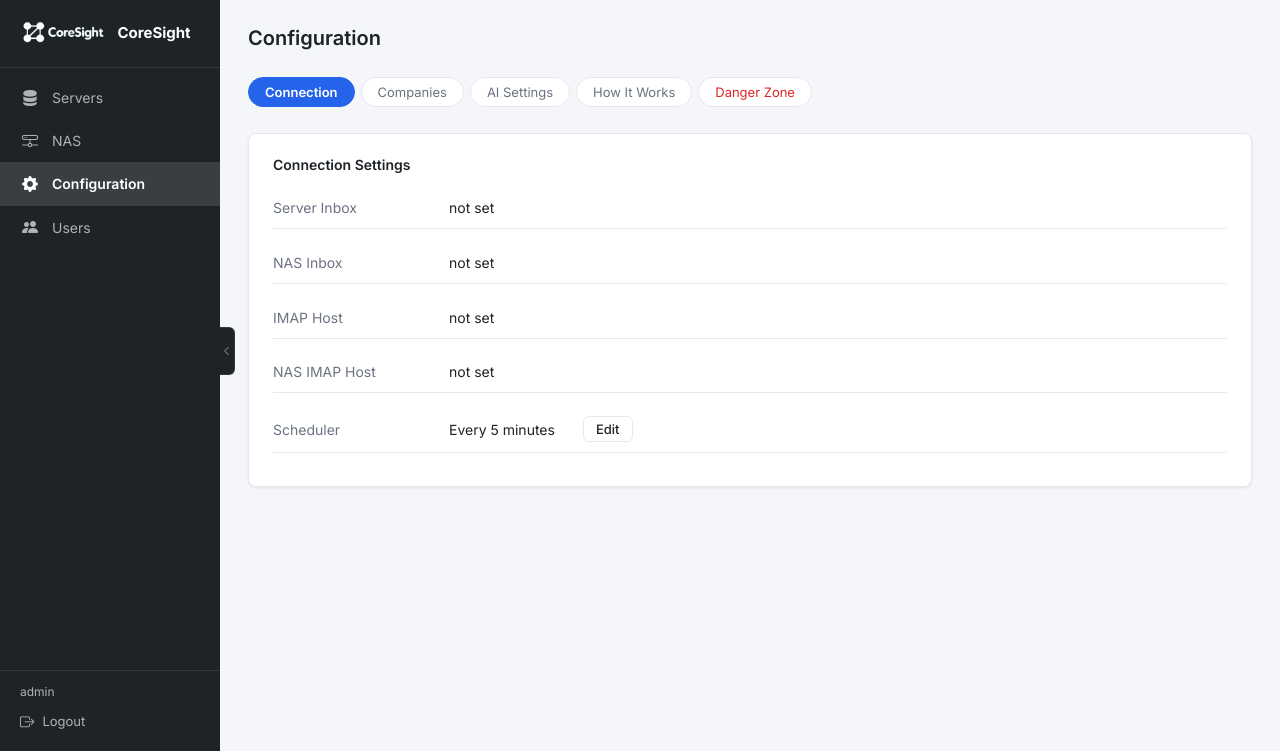
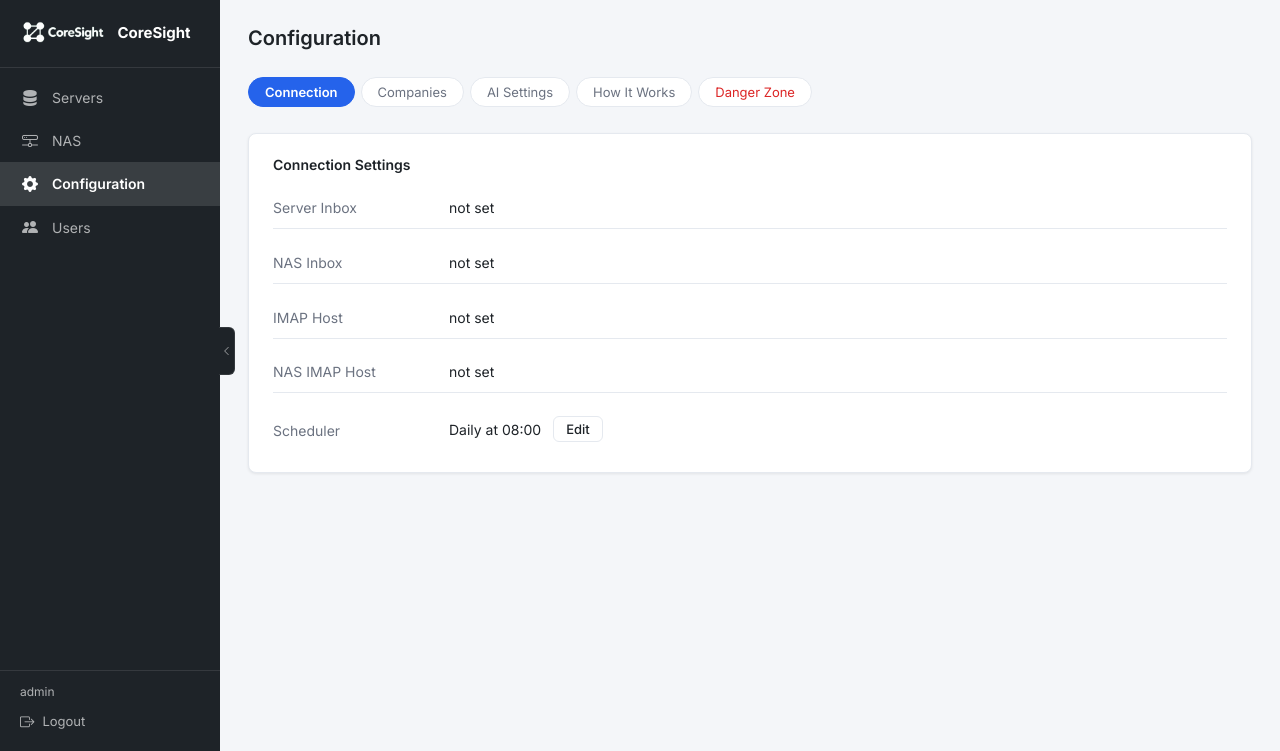
Before and after one commit to bekaheni/Backup-Status, a Flask app: page /configuration in a window 1280 px wide. Shown: the part 49-800 px from the top of the page. Run offline with Flask 3, Linux system fonts and the light colour scheme; a user stored in the database is signed in.

Commit message:
feature: configurable daily schedule time for email polling
Co-Authored-By: Claude Sonnet 4.6 <noreply@anthropic.com>

```diff
--- a/app.py
+++ b/app.py
@@ -889,24 +889,68 @@ def start_background_jobs():
         return
 
     with app.app_context():
-        interval = int(get_config('scheduler_interval_minutes', '5') or '5')
+        schedule_type = get_config('schedule_type', 'daily') or 'daily'
+        schedule_time_str = get_config('schedule_time', '08:00') or '08:00'
+        interval = int(get_config('schedule_interval_minutes', '60') or '60')
 
     _scheduler = BackgroundScheduler()
-    _scheduler.add_job(func=lambda: check_email('server'), trigger="date", run_date=datetime.now())
-    _scheduler.add_job(func=lambda: check_email('nas'), trigger="date", run_date=datetime.now() + timedelta(seconds=10))
-    _scheduler.add_job(func=lambda: check_email('server'), trigger="interval", minutes=interval, id='server_check')
-    _scheduler.add_job(func=lambda: check_email('nas'), trigger="interval", minutes=interval, id='nas_check',
-                       start_date=datetime.now() + timedelta(seconds=30))
+
+    if schedule_type == 'daily':
+        try:
+            hour, minute = [int(x) for x in schedule_time_str.split(':')]
+        except (ValueError, AttributeError):
+            hour, minute = 8, 0
+        nas_dt = datetime(2000, 1, 1, hour, minute) + timedelta(minutes=2)
+        _scheduler.add_job(func=lambda: check_email('server'), trigger='cron',
+                           hour=hour, minute=minute, id='server_check')
+        _scheduler.add_job(func=lambda: check_email('nas'), trigger='cron',
+                           hour=nas_dt.hour, minute=nas_dt.minute, id='nas_check')
+        print(f"Scheduler started — daily server check at {hour:02d}:{minute:02d}, NAS at {nas_dt.hour:02d}:{nas_dt.minute:02d}")
+    else:
+        _scheduler.add_job(func=lambda: check_email('server'), trigger="date", run_date=datetime.now())
+        _scheduler.add_job(func=lambda: check_email('nas'), trigger="date", run_date=datetime.now() + timedelta(seconds=10))
+        _scheduler.add_job(func=lambda: check_email('server'), trigger="interval", minutes=interval, id='server_check')
+        _scheduler.add_job(func=lambda: check_email('nas'), trigger="interval", minutes=interval, id='nas_check',
+                           start_date=datetime.now() + timedelta(seconds=30))
+        print(f"Scheduler started — checking both email accounts immediately and then every {interval} minute(s)")
+
     _scheduler.start()
-    print(f"Scheduler started — checking both email accounts immediately and then every {interval} minute(s)")
-
-
-def reschedule(interval_minutes):
+
+
+def reschedule():
     global _scheduler
-    if _scheduler and _scheduler.running:
-        _scheduler.reschedule_job('server_check', trigger='interval', minutes=interval_minutes)
-        _scheduler.reschedule_job('nas_check', trigger='interval', minutes=interval_minutes)
-        print(f"Scheduler updated to every {interval_minutes} minute(s)")
+    if not _scheduler or not _scheduler.running:
+        return
+
+    with app.app_context():
+        schedule_type = get_config('schedule_type', 'daily') or 'daily'
+        schedule_time_str = get_config('schedule_time', '08:00') or '08:00'
+        interval = int(get_config('schedule_interval_minutes', '60') or '60')
+
+    for job_id in ('server_check', 'nas_check'):
+        try:
+            _scheduler.remove_job(job_id)
+        except Exception:
+            pass
+
+    if schedule_type == 'daily':
+        try:
+            hour, minute = [int(x) for x in schedule_time_str.split(':')]
+        except (ValueError, AttributeError):
+            hour, minute = 8, 0
+        nas_dt = datetime(2000, 1, 1, hour, minute) + timedelta(minutes=2)
+        _scheduler.add_job(func=lambda: check_email('server'), trigger='cron',
+                           hour=hour, minute=minute, id='server_check')
+        _scheduler.add_job(func=lambda: check_email('nas'), trigger='cron',
+                           hour=nas_dt.hour, minute=nas_dt.minute, id='nas_check')
+        print(f"Scheduler updated — daily server check at {hour:02d}:{minute:02d}, NAS at {nas_dt.hour:02d}:{nas_dt.minute:02d}")
+    else:
+        _scheduler.add_job(func=lambda: check_email('server'), trigger='interval',
+                           minutes=interval, id='server_check')
+        _scheduler.add_job(func=lambda: check_email('nas'), trigger='interval',
+                           minutes=interval, id='nas_check',
+                           start_date=datetime.now() + timedelta(seconds=30))
+        print(f"Scheduler updated to every {interval} minute(s)")
 
 @app.route('/parsing-logic')
 def parsing_logic():
@@ -923,7 +967,9 @@ def configuration_page():
     nas_inbox = os.getenv('NAS_EMAIL', 'not set')
     imap_server = os.getenv('IMAP_SERVER', 'not set')
     nas_imap_server = os.getenv('NAS_IMAP_SERVER', 'not set')
-    scheduler_interval = int(get_config('scheduler_interval_minutes', '5') or '5')
+    schedule_type = get_config('schedule_type', 'daily') or 'daily'
+    schedule_time = get_config('schedule_time', '08:00') or '08:00'
+    schedule_interval_minutes = int(get_config('schedule_interval_minutes', '60') or '60')
     ai_parsing_enabled = (get_config('ai_parsing_enabled', 'true') or 'true').lower() == 'true'
     ai_prompt_server = get_config('ai_prompt_server', DEFAULT_SERVER_PROMPT)
     ai_prompt_nas = get_config('ai_prompt_nas', DEFAULT_NAS_PROMPT)
@@ -932,7 +978,9 @@ def configuration_page():
                            nas_inbox=nas_inbox,
                            imap_server=imap_server,
                            nas_imap_server=nas_imap_server,
-                           scheduler_interval=scheduler_interval,
+                           schedule_type=schedule_type,
+                           schedule_time=schedule_time,
+                           schedule_interval_minutes=schedule_interval_minutes,
                            ai_parsing_enabled=ai_parsing_enabled,
                            ai_prompt_server=ai_prompt_server,
                            ai_prompt_nas=ai_prompt_nas,
@@ -1012,7 +1060,9 @@ with app.app_context():
     defaults = {
         'ai_prompt_server': DEFAULT_SERVER_PROMPT,
         'ai_prompt_nas': DEFAULT_NAS_PROMPT,
-        'scheduler_interval_minutes': '5',
+        'schedule_type': 'daily',
+        'schedule_time': '08:00',
+        'schedule_interval_minutes': '60',
         'ai_parsing_enabled': 'true',
     }
     for key, value in defaults.items():
@@ -1383,13 +1433,26 @@ def _build_status_summary():
         }
         total_servers += total
 
-    scheduler_interval = int(get_config('scheduler_interval_minutes', '5') or '5')
+    schedule_type = get_config('schedule_type', 'daily') or 'daily'
+    schedule_info = {'schedule_type': schedule_type}
+    if schedule_type == 'daily':
+        schedule_info['schedule_time'] = get_config('schedule_time', '08:00') or '08:00'
+    else:
+        schedule_info['schedule_interval_minutes'] = int(get_config('schedule_interval_minutes', '60') or '60')
+
+    next_run = None
+    if _scheduler and _scheduler.running:
+        job = _scheduler.get_job('server_check')
+        if job and job.next_run_time:
+            next_run = job.next_run_time.isoformat()
+    if next_run:
+        schedule_info['next_run'] = next_run
 
     return {
         'last_fetched': last_fetched,
         'total_servers': total_servers,
         'breakdown': breakdown,
-        'scheduler_interval_minutes': scheduler_interval,
+        **schedule_info,
     }
 
 
@@ -1479,18 +1542,43 @@ def api_servers():
 @login_required
 def save_settings():
     data = request.get_json() or {}
-    interval = data.get('scheduler_interval_minutes')
+    schedule_type = data.get('schedule_type')
+    schedule_time = data.get('schedule_time')
+    schedule_interval_minutes = data.get('schedule_interval_minutes')
     ai_enabled = data.get('ai_parsing_enabled')
 
-    if interval is not None:
+    schedule_changed = False
+
+    if schedule_type is not None:
+        if schedule_type not in ('daily', 'interval'):
+            return jsonify({'success': False, 'message': 'Invalid schedule type'})
+        set_config('schedule_type', schedule_type)
+        schedule_changed = True
+
+    if schedule_time is not None:
+        if not re.match(r'^\d{2}:\d{2}$', schedule_time):
+            return jsonify({'success': False, 'message': 'Time must be in HH:MM format'})
         try:
-            interval = int(interval)
-            if not 1 <= interval <= 60:
-                return jsonify({'success': False, 'message': 'Interval must be between 1 and 60 minutes'})
-            set_config('scheduler_interval_minutes', str(interval))
-            reschedule(interval)
+            h, m = int(schedule_time[:2]), int(schedule_time[3:])
+            if not (0 <= h <= 23 and 0 <= m <= 59):
+                raise ValueError
+        except ValueError:
+            return jsonify({'success': False, 'message': 'Invalid time value'})
+        set_config('schedule_time', schedule_time)
+        schedule_changed = True
+
+    if schedule_interval_minutes is not None:
+        try:
+            interval = int(schedule_interval_minutes)
+            if not 1 <= interval <= 1440:
+                return jsonify({'success': False, 'message': 'Interval must be between 1 and 1440 minutes'})
+            set_config('schedule_interval_minutes', str(interval))
+            schedule_changed = True
         except (ValueError, TypeError):
             return jsonify({'success': False, 'message': 'Invalid interval value'})
+
+    if schedule_changed:
+        reschedule()
 
     if ai_enabled is not None:
         set_config('ai_parsing_enabled', 'true' if ai_enabled else 'false')
--- a/static/js/admin.js
+++ b/static/js/admin.js
@@ -66,40 +66,71 @@
     });
   });
 
-  // ── Scheduler interval edit ──────────────────────────────────────────────────
+  // ── Scheduler section ────────────────────────────────────────────────────────
 
   var editBtn = document.getElementById('editSchedulerBtn');
   var editForm = document.getElementById('schedulerEditForm');
   var cancelBtn = document.getElementById('cancelSchedulerBtn');
   var saveSchedulerBtn = document.getElementById('saveSchedulerBtn');
-  var schedulerInput = document.getElementById('schedulerIntervalInput');
-  var schedulerDisplay = document.getElementById('schedulerDisplay');
+  var scheduleTypeSelect = document.getElementById('scheduleTypeSelect');
+  var scheduleTimeInput = document.getElementById('scheduleTimeInput');
+  var scheduleIntervalInput = document.getElementById('scheduleIntervalInput');
+  var dailyOptions = document.getElementById('dailyOptions');
+  var intervalOptions = document.getElementById('intervalOptions');
+  var schedulerSummary = document.getElementById('schedulerSummary');
+
+  if (scheduleTypeSelect) {
+    scheduleTypeSelect.addEventListener('change', function () {
+      var isDaily = scheduleTypeSelect.value === 'daily';
+      if (dailyOptions) dailyOptions.style.display = isDaily ? 'flex' : 'none';
+      if (intervalOptions) intervalOptions.style.display = isDaily ? 'none' : 'flex';
+    });
+  }
 
   if (editBtn) {
     editBtn.addEventListener('click', function () {
       editForm.style.display = 'flex';
       editBtn.style.display = 'none';
-      if (schedulerInput) schedulerInput.focus();
     });
   }
 
   if (cancelBtn) {
     cancelBtn.addEventListener('click', function () {
       editForm.style.display = 'none';
-      editBtn.style.display = '';
+      if (editBtn) editBtn.style.display = '';
     });
   }
 
   if (saveSchedulerBtn) {
     saveSchedulerBtn.addEventListener('click', function () {
-      var val = parseInt(schedulerInput.value, 10);
-      if (isNaN(val) || val < 1 || val > 60) {
-        showToast('Interval must be between 1 and 60 minutes.', 'error');
-        return;
+      var scheduleType = scheduleTypeSelect ? scheduleTypeSelect.value : 'daily';
+      var payload = { schedule_type: scheduleType };
+
+      if (scheduleType === 'daily') {
+        var timeVal = scheduleTimeInput ? scheduleTimeInput.value : '';
+        if (!timeVal || !/^\d{2}:\d{2}$/.test(timeVal)) {
+          showToast('Please enter a valid time in HH:MM format.', 'error');
+          return;
+        }
+        payload.schedule_time = timeVal;
+      } else {
+        var intervalVal = scheduleIntervalInput ? parseInt(scheduleIntervalInput.value, 10) : NaN;
+        if (isNaN(intervalVal) || intervalVal < 1 || intervalVal > 1440) {
+          showToast('Interval must be between 1 and 1440 minutes.', 'error');
+          return;
+        }
+        payload.schedule_interval_minutes = intervalVal;
       }
-      postJSON('/configuration/save-settings', { scheduler_interval_minutes: val }, saveSchedulerBtn, function () {
-        var label = 'Every ' + val + ' minute' + (val === 1 ? '' : 's');
-        if (schedulerDisplay) schedulerDisplay.textContent = label;
+
+      postJSON('/configuration/save-settings', payload, saveSchedulerBtn, function () {
+        var label;
+        if (scheduleType === 'daily') {
+          label = 'Daily at ' + payload.schedule_time;
+        } else {
+          var m = payload.schedule_interval_minutes;
+          label = 'Every ' + m + ' minute' + (m === 1 ? '' : 's');
+        }
+        if (schedulerSummary) schedulerSummary.textContent = label;
         editForm.style.display = 'none';
         if (editBtn) editBtn.style.display = '';
       });
--- a/templates/configuration.html
+++ b/templates/configuration.html
@@ -274,17 +274,36 @@
       <span style="color: var(--muted); min-width: 160px;">NAS IMAP Host</span>
       <span>{{ nas_imap_server }}</span>
     </div>
-    <div class="info-row" style="align-items: center;">
-      <span style="color: var(--muted); min-width: 160px;">Scheduler</span>
-      <span id="schedulerDisplay">Every {{ scheduler_interval }} minute{{ 's' if scheduler_interval != 1 else '' }}</span>
-      <button class="btn btn-secondary" id="editSchedulerBtn" style="margin-left: 12px; padding: 4px 12px; font-size: 13px;">Edit</button>
-    </div>
-    <div class="inline-edit-form" id="schedulerEditForm" style="display: none;">
-      <span style="color: var(--muted); font-size: 14px;">Check every</span>
-      <input type="number" id="schedulerIntervalInput" min="1" max="60" value="{{ scheduler_interval }}">
-      <span style="color: var(--muted); font-size: 14px;">minutes</span>
-      <button class="btn btn-primary" id="saveSchedulerBtn" style="padding: 5px 14px; font-size: 13px;">Save</button>
-      <button class="btn btn-secondary" id="cancelSchedulerBtn" style="padding: 5px 14px; font-size: 13px;">Cancel</button>
+    <div class="info-row" style="align-items: flex-start;">
+      <span style="color: var(--muted); min-width: 160px; padding-top: 4px;">Scheduler</span>
+      <div style="flex: 1;">
+        <div id="schedulerDisplay" style="display: flex; align-items: center; gap: 12px; flex-wrap: wrap;">
+          <span id="schedulerSummary">{% if schedule_type == 'daily' %}Daily at {{ schedule_time }}{% else %}Every {{ schedule_interval_minutes }} minute{{ 's' if schedule_interval_minutes != 1 else '' }}{% endif %}</span>
+          <button class="btn btn-secondary" id="editSchedulerBtn" style="padding: 4px 12px; font-size: 13px;">Edit</button>
+        </div>
+        <div id="schedulerEditForm" style="display: none; flex-direction: column; gap: 12px; margin-top: 10px;">
+          <div style="display: flex; align-items: center; gap: 12px; flex-wrap: wrap;">
+            <span style="color: var(--muted); font-size: 14px; min-width: 60px;">Type</span>
+            <select id="scheduleTypeSelect" style="padding: 5px 10px; border: 1px solid var(--border); border-radius: 6px; background: var(--bg); color: var(--text); font-size: 14px;">
+              <option value="daily"{% if schedule_type == 'daily' %} selected{% endif %}>Daily at a set time</option>
+              <option value="interval"{% if schedule_type == 'interval' %} selected{% endif %}>Interval</option>
+            </select>
+          </div>
+          <div id="dailyOptions" style="display: {% if schedule_type == 'daily' %}flex{% else %}none{% endif %}; align-items: center; gap: 12px; flex-wrap: wrap;">
+            <span style="color: var(--muted); font-size: 14px; min-width: 60px;">Run at</span>
+            <input type="time" id="scheduleTimeInput" value="{{ schedule_time }}" style="padding: 5px 10px; border: 1px solid var(--border); border-radius: 6px; background: var(--bg); color: var(--text); font-size: 14px;">
+          </div>
+          <div id="intervalOptions" style="display: {% if schedule_type == 'interval' %}flex{% else %}none{% endif %}; align-items: center; gap: 12px; flex-wrap: wrap;">
+            <span style="color: var(--muted); font-size: 14px; min-width: 60px;">Every</span>
+            <input type="number" id="scheduleIntervalInput" min="1" max="1440" value="{{ schedule_interval_minutes }}" style="width: 80px; padding: 5px 10px; border: 1px solid var(--border); border-radius: 6px; background: var(--bg); color: var(--text); font-size: 14px;">
+            <span style="color: var(--muted); font-size: 14px;">minutes</span>
+          </div>
+          <div style="display: flex; gap: 8px;">
+            <button class="btn btn-primary" id="saveSchedulerBtn" style="padding: 5px 14px; font-size: 13px;">Save Schedule</button>
+            <button class="btn btn-secondary" id="cancelSchedulerBtn" style="padding: 5px 14px; font-size: 13px;">Cancel</button>
+          </div>
+        </div>
+      </div>
     </div>
   </div>
 </div>
```
Also changed, not shown: static/js/dashboard.js (+11 -3 lines).
